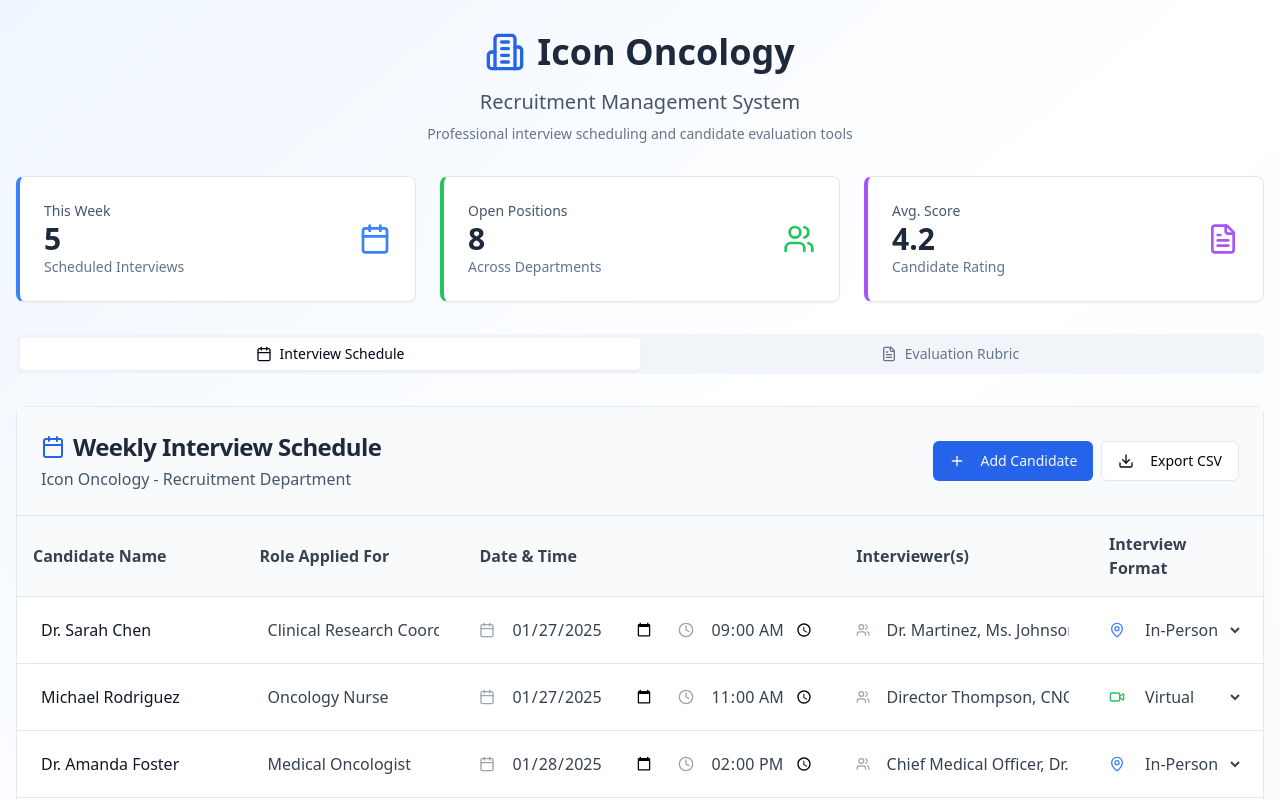
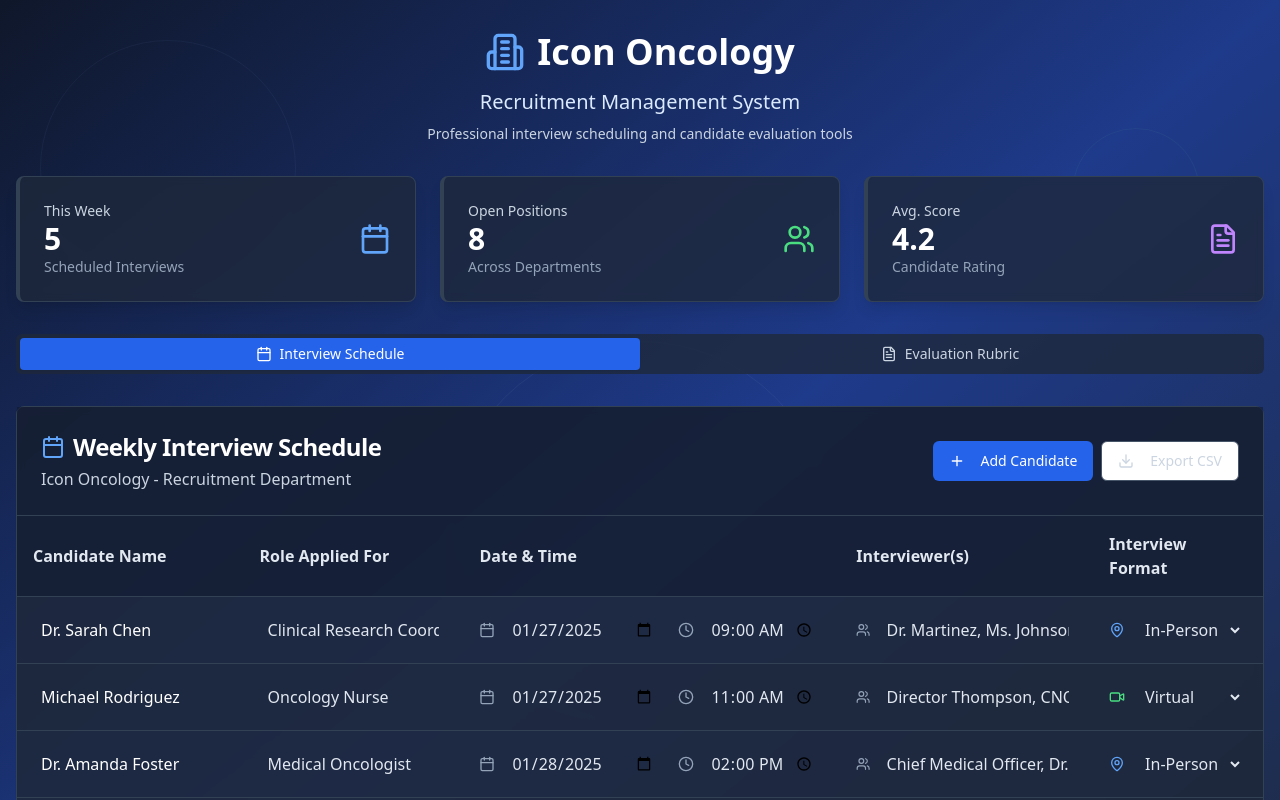
Before and after one commit to web500za/icon-hire-schedule-pro, a React (Vite) app: page / in a window 1280 px wide. Shown: the top 800 px of the page. Built offline with nearby package versions, Linux system fonts and the light colour scheme.

Commit message:
feat: Implement dark mode and healthcare theme
-   Updated the application to use dark mode.
-   Added a healthcare-themed background.
-   Modified the color scheme to match the theme.

```diff
--- a/src/components/InterviewSchedule.tsx
+++ b/src/components/InterviewSchedule.tsx
@@ -1,4 +1,3 @@
-
 import React, { useState } from 'react';
 import { Calendar, Clock, Users, Video, MapPin, Plus, Download } from 'lucide-react';
 import { Button } from '@/components/ui/button';
@@ -106,22 +105,22 @@ const InterviewSchedule = () => {
   };
 
   return (
-    <Card className="w-full">
-      <CardHeader className="border-b bg-slate-50">
+    <Card className="w-full bg-slate-800/80 border-slate-700 backdrop-blur-sm">
+      <CardHeader className="border-b border-slate-700 bg-slate-900/50">
         <div className="flex justify-between items-center">
           <div>
-            <CardTitle className="text-2xl font-bold text-slate-800 flex items-center gap-2">
-              <Calendar className="h-6 w-6 text-blue-600" />
+            <CardTitle className="text-2xl font-bold text-white flex items-center gap-2">
+              <Calendar className="h-6 w-6 text-blue-400" />
               Weekly Interview Schedule
             </CardTitle>
-            <p className="text-slate-600 mt-1">Icon Oncology - Recruitment Department</p>
+            <p className="text-slate-300 mt-1">Icon Oncology - Recruitment Department</p>
           </div>
           <div className="flex gap-2">
-            <Button onClick={addCandidate} className="bg-blue-600 hover:bg-blue-700">
+            <Button onClick={addCandidate} className="bg-blue-600 hover:bg-blue-700 text-white">
               <Plus className="h-4 w-4 mr-2" />
               Add Candidate
             </Button>
-            <Button onClick={exportToCSV} variant="outline">
+            <Button onClick={exportToCSV} variant="outline" className="border-slate-600 text-slate-300 hover:bg-slate-700 hover:text-white">
               <Download className="h-4 w-4 mr-2" />
               Export CSV
             </Button>
@@ -131,24 +130,24 @@ const InterviewSchedule = () => {
       <CardContent className="p-0">
         <div className="overflow-x-auto">
           <table className="w-full">
-            <thead className="bg-gray-50 border-b">
+            <thead className="bg-slate-900/50 border-b border-slate-700">
               <tr>
-                <th className="text-left p-4 font-semibold text-gray-700">Candidate Name</th>
-                <th className="text-left p-4 font-semibold text-gray-700">Role Applied For</th>
-                <th className="text-left p-4 font-semibold text-gray-700">Date & Time</th>
-                <th className="text-left p-4 font-semibold text-gray-700">Interviewer(s)</th>
-                <th className="text-left p-4 font-semibold text-gray-700">Interview Format</th>
+                <th className="text-left p-4 font-semibold text-slate-200">Candidate Name</th>
+                <th className="text-left p-4 font-semibold text-slate-200">Role Applied For</th>
+                <th className="text-left p-4 font-semibold text-slate-200">Date & Time</th>
+                <th className="text-left p-4 font-semibold text-slate-200">Interviewer(s)</th>
+                <th className="text-left p-4 font-semibold text-slate-200">Interview Format</th>
               </tr>
             </thead>
             <tbody>
               {candidates.map((candidate, index) => (
-                <tr key={candidate.id} className={`border-b hover:bg-gray-50 ${index % 2 === 0 ? 'bg-white' : 'bg-gray-25'}`}>
+                <tr key={candidate.id} className={`border-b border-slate-700 hover:bg-slate-700/50 ${index % 2 === 0 ? 'bg-slate-800/30' : 'bg-slate-800/50'}`}>
                   <td className="p-4">
                     <input
                       type="text"
                       value={candidate.name}
                       onChange={(e) => updateCandidate(candidate.id, 'name', e.target.value)}
-                      className="w-full border-none bg-transparent font-medium text-gray-900 focus:outline-none focus:ring-2 focus:ring-blue-500 focus:bg-white rounded px-2 py-1"
+                      className="w-full border-none bg-transparent font-medium text-white focus:outline-none focus:ring-2 focus:ring-blue-500 focus:bg-slate-700/50 rounded px-2 py-1"
                     />
                   </td>
                   <td className="p-4">
@@ -156,51 +155,51 @@ const InterviewSchedule = () => {
                       type="text"
                       value={candidate.role}
                       onChange={(e) => updateCandidate(candidate.id, 'role', e.target.value)}
-                      className="w-full border-none bg-transparent text-gray-700 focus:outline-none focus:ring-2 focus:ring-blue-500 focus:bg-white rounded px-2 py-1"
+                      className="w-full border-none bg-transparent text-slate-200 focus:outline-none focus:ring-2 focus:ring-blue-500 focus:bg-slate-700/50 rounded px-2 py-1"
                     />
                   </td>
                   <td className="p-4">
                     <div className="flex items-center gap-2">
-                      <Calendar className="h-4 w-4 text-gray-400" />
+                      <Calendar className="h-4 w-4 text-slate-400" />
                       <input
                         type="date"
                         value={candidate.date}
                         onChange={(e) => updateCandidate(candidate.id, 'date', e.target.value)}
-                        className="border-none bg-transparent text-gray-700 focus:outline-none focus:ring-2 focus:ring-blue-500 focus:bg-white rounded px-2 py-1"
+                        className="border-none bg-transparent text-slate-200 focus:outline-none focus:ring-2 focus:ring-blue-500 focus:bg-slate-700/50 rounded px-2 py-1"
                       />
-                      <Clock className="h-4 w-4 text-gray-400 ml-2" />
+                      <Clock className="h-4 w-4 text-slate-400 ml-2" />
                       <input
                         type="time"
                         value={candidate.time}
                         onChange={(e) => updateCandidate(candidate.id, 'time', e.target.value)}
-                        className="border-none bg-transparent text-gray-700 focus:outline-none focus:ring-2 focus:ring-blue-500 focus:bg-white rounded px-2 py-1"
+                        className="border-none bg-transparent text-slate-200 focus:outline-none focus:ring-2 focus:ring-blue-500 focus:bg-slate-700/50 rounded px-2 py-1"
                       />
                     </div>
                   </td>
                   <td className="p-4">
                     <div className="flex items-center gap-2">
-                      <Users className="h-4 w-4 text-gray-400" />
+                      <Users className="h-4 w-4 text-slate-400" />
                       <input
                         type="text"
                         value={candidate.interviewers}
                         onChange={(e) => updateCandidate(candidate.id, 'interviewers', e.target.value)}
-                        className="w-full border-none bg-transparent text-gray-700 focus:outline-none focus:ring-2 focus:ring-blue-500 focus:bg-white rounded px-2 py-1"
+                        className="w-full border-none bg-transparent text-slate-200 focus:outline-none focus:ring-2 focus:ring-blue-500 focus:bg-slate-700/50 rounded px-2 py-1"
                       />
                     </div>
                   </td>
                   <td className="p-4">
                     <div className="flex items-center gap-2">
                       {candidate.format === 'Virtual' ?
-                        <Video className="h-4 w-4 text-green-500" /> :
-                        <MapPin className="h-4 w-4 text-blue-500" />
+                        <Video className="h-4 w-4 text-green-400" /> :
+                        <MapPin className="h-4 w-4 text-blue-400" />
                       }
                       <select
                         value={candidate.format}
                         onChange={(e) => updateCandidate(candidate.id, 'format', e.target.value)}
-                        className="border-none bg-transparent text-gray-700 focus:outline-none focus:ring-2 focus:ring-blue-500 focus:bg-white rounded px-2 py-1"
+                        className="border-none bg-transparent text-slate-200 focus:outline-none focus:ring-2 focus:ring-blue-500 focus:bg-slate-700/50 rounded px-2 py-1"
                       >
-                        <option value="Virtual">Virtual</option>
-                        <option value="In-Person">In-Person</option>
+                        <option value="Virtual" className="bg-slate-800 text-slate-200">Virtual</option>
+                        <option value="In-Person" className="bg-slate-800 text-slate-200">In-Person</option>
                       </select>
                     </div>
                   </td>
--- a/src/pages/Index.tsx
+++ b/src/pages/Index.tsx
@@ -9,55 +9,64 @@ import EvaluationRubric from '@/components/EvaluationRubric';
 
 const Index = () => {
   return (
-    <div className="min-h-screen bg-gradient-to-br from-blue-50 via-white to-slate-50">
-      <div className="container mx-auto px-4 py-8 max-w-7xl">
+    <div className="min-h-screen bg-gradient-to-br from-slate-900 via-blue-900 to-slate-800 relative overflow-hidden">
+      {/* Healthcare-themed background elements */}
+      <div className="absolute inset-0 opacity-5">
+        <div className="absolute top-10 left-10 w-64 h-64 border border-blue-300 rounded-full"></div>
+        <div className="absolute top-32 right-20 w-32 h-32 border border-green-300 rounded-full"></div>
+        <div className="absolute bottom-20 left-1/4 w-48 h-48 border border-blue-200 rounded-full"></div>
+        <div className="absolute bottom-32 right-1/3 w-24 h-24 border border-green-200 rounded-full"></div>
+        <div className="absolute top-1/2 left-1/2 transform -translate-x-1/2 -translate-y-1/2 w-96 h-96 border border-blue-100 rounded-full"></div>
+      </div>
+
+      <div className="container mx-auto px-4 py-8 max-w-7xl relative z-10">
         {/* Header */}
         <div className="text-center mb-8">
           <div className="flex items-center justify-center gap-3 mb-4">
-            <Building2 className="h-10 w-10 text-blue-600" />
-            <h1 className="text-4xl font-bold text-slate-800">Icon Oncology</h1>
+            <Building2 className="h-10 w-10 text-blue-400" />
+            <h1 className="text-4xl font-bold text-white">Icon Oncology</h1>
           </div>
-          <p className="text-xl text-slate-600 mb-2">Recruitment Management System</p>
-          <p className="text-sm text-slate-500">Professional interview scheduling and candidate evaluation tools</p>
+          <p className="text-xl text-blue-100 mb-2">Recruitment Management System</p>
+          <p className="text-sm text-slate-300">Professional interview scheduling and candidate evaluation tools</p>
         </div>
 
         {/* Stats Cards */}
         <div className="grid grid-cols-1 md:grid-cols-3 gap-6 mb-8">
-          <Card className="border-l-4 border-l-blue-500 shadow-sm hover:shadow-md transition-shadow">
+          <Card className="border-l-4 border-l-blue-400 bg-slate-800/80 border-slate-700 shadow-lg hover:shadow-xl transition-shadow backdrop-blur-sm">
             <CardContent className="p-6">
               <div className="flex items-center justify-between">
                 <div>
-                  <p className="text-sm font-medium text-slate-600">This Week</p>
-                  <p className="text-3xl font-bold text-slate-800">5</p>
-                  <p className="text-sm text-slate-500">Scheduled Interviews</p>
+                  <p className="text-sm font-medium text-slate-300">This Week</p>
+                  <p className="text-3xl font-bold text-white">5</p>
+                  <p className="text-sm text-slate-400">Scheduled Interviews</p>
                 </div>
-                <Calendar className="h-8 w-8 text-blue-500" />
+                <Calendar className="h-8 w-8 text-blue-400" />
               </div>
             </CardContent>
           </Card>
 
-          <Card className="border-l-4 border-l-green-500 shadow-sm hover:shadow-md transition-shadow">
+          <Card className="border-l-4 border-l-green-400 bg-slate-800/80 border-slate-700 shadow-lg hover:shadow-xl transition-shadow backdrop-blur-sm">
             <CardContent className="p-6">
               <div className="flex items-center justify-between">
                 <div>
-                  <p className="text-sm font-medium text-slate-600">Open Positions</p>
-                  <p className="text-3xl font-bold text-slate-800">8</p>
-                  <p className="text-sm text-slate-500">Across Departments</p>
+                  <p className="text-sm font-medium text-slate-300">Open Positions</p>
+                  <p className="text-3xl font-bold text-white">8</p>
+                  <p className="text-sm text-slate-400">Across Departments</p>
                 </div>
-                <Users className="h-8 w-8 text-green-500" />
+                <Users className="h-8 w-8 text-green-400" />
               </div>
             </CardContent>
           </Card>
 
-          <Card className="border-l-4 border-l-purple-500 shadow-sm hover:shadow-md transition-shadow">
+          <Card className="border-l-4 border-l-purple-400 bg-slate-800/80 border-slate-700 shadow-lg hover:shadow-xl transition-shadow backdrop-blur-sm">
             <CardContent className="p-6">
               <div className="flex items-center justify-between">
                 <div>
-                  <p className="text-sm font-medium text-slate-600">Avg. Score</p>
-                  <p className="text-3xl font-bold text-slate-800">4.2</p>
-                  <p className="text-sm text-slate-500">Candidate Rating</p>
+                  <p className="text-sm font-medium text-slate-300">Avg. Score</p>
+                  <p className="text-3xl font-bold text-white">4.2</p>
+                  <p className="text-sm text-slate-400">Candidate Rating</p>
                 </div>
-                <FileText className="h-8 w-8 text-purple-500" />
+                <FileText className="h-8 w-8 text-purple-400" />
               </div>
             </CardContent>
           </Card>
@@ -65,12 +74,12 @@ const Index = () => {
 
         {/* Main Content */}
         <Tabs defaultValue="schedule" className="w-full">
-          <TabsList className="grid w-full grid-cols-2 mb-8">
-            <TabsTrigger value="schedule" className="flex items-center gap-2">
+          <TabsList className="grid w-full grid-cols-2 mb-8 bg-slate-800/80 border-slate-700">
+            <TabsTrigger value="schedule" className="flex items-center gap-2 data-[state=active]:bg-blue-600 data-[state=active]:text-white text-slate-300">
               <Calendar className="h-4 w-4" />
               Interview Schedule
             </TabsTrigger>
-            <TabsTrigger value="rubric" className="flex items-center gap-2">
+            <TabsTrigger value="rubric" className="flex items-center gap-2 data-[state=active]:bg-blue-600 data-[state=active]:text-white text-slate-300">
               <FileText className="h-4 w-4" />
               Evaluation Rubric
             </TabsTrigger>
@@ -86,8 +95,8 @@ const Index = () => {
         </Tabs>
 
         {/* Footer */}
-        <div className="text-center mt-12 pt-8 border-t border-slate-200">
-          <p className="text-sm text-slate-500">
+        <div className="text-center mt-12 pt-8 border-t border-slate-700">
+          <p className="text-sm text-slate-400">
             © 2025 Icon Oncology - Recruitment Department | Professional Healthcare Staffing Solutions
           </p>
         </div>
```
